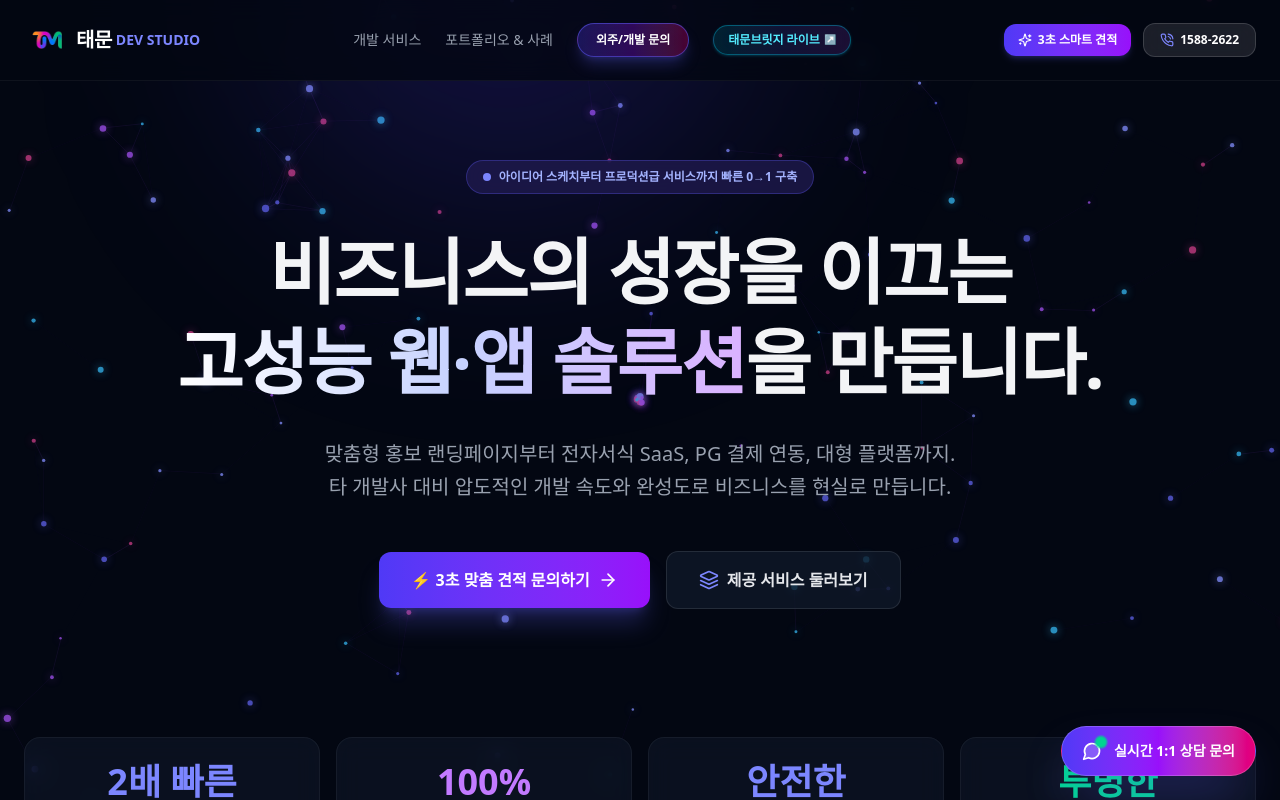
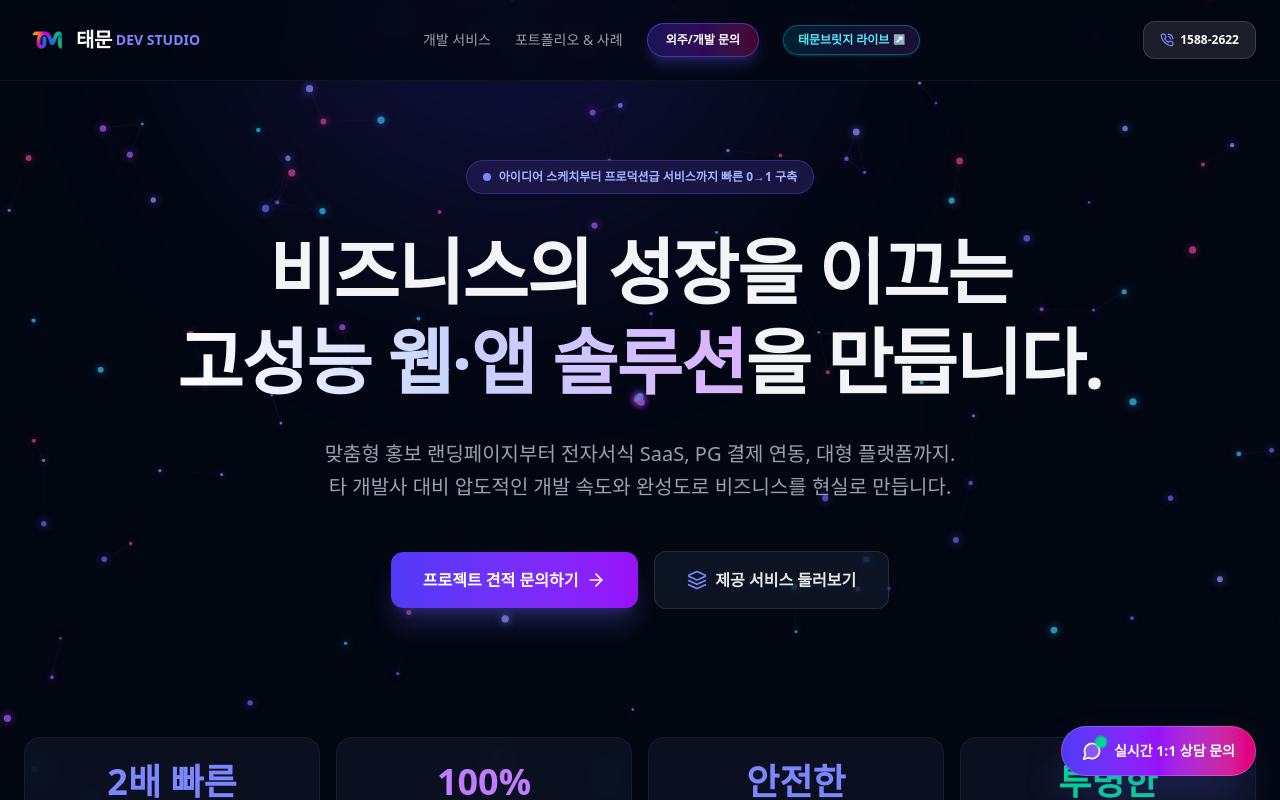
Before and after one commit to taemuntech/taemun-net, a Next.js app: page / in a window 1280 px wide. Shown: the top 800 px of the page. Built offline with nearby package versions, Linux system fonts and the light colour scheme.

Commit message:
remove_duplicate_header_quote_button_and_lightning_emoji

```diff
--- a/src/app/page.tsx
+++ b/src/app/page.tsx
@@ -61,16 +61,9 @@ export default function Home() {
 
           {/* Right CTAs */}
           <div className="flex items-center gap-2 lg:gap-3">
-            <Link
-              href="/inquiry"
-              className="px-3.5 py-2 rounded-xl bg-gradient-to-r from-indigo-600 to-purple-600 hover:opacity-95 text-white text-xs font-bold shadow-md shadow-indigo-500/20 transition-all flex items-center gap-1.5"
-            >
-              <Sparkles className="w-3.5 h-3.5" />
-              <span>3초 스마트 견적</span>
-            </Link>
-            <a href="tel:1588-2622" className="flex items-center gap-1.5 px-3 lg:px-4 py-2 rounded-xl bg-white/10 hover:bg-white/20 text-white text-xs font-bold border border-white/15 backdrop-blur-md transition-all">
+            <a href="tel:1588-2622" className="flex items-center gap-1.5 px-4 py-2.5 rounded-xl bg-white/10 hover:bg-white/20 text-white text-xs font-bold border border-white/15 backdrop-blur-md transition-all">
               <PhoneCall className="w-3.5 h-3.5 text-indigo-400" />
-              <span className="hidden lg:inline">1588-2622</span>
+              <span>1588-2622</span>
             </a>
           </div>
         </div>
@@ -97,7 +90,7 @@ export default function Home() {
 
         <div className="flex flex-col lg:flex-row items-center justify-center gap-3 lg:gap-4">
           <Link href="/inquiry" className="w-full lg:w-auto px-8 py-4 rounded-xl bg-gradient-to-r from-indigo-600 to-purple-600 text-white font-bold text-base shadow-xl shadow-indigo-500/25 hover:opacity-90 transition-all flex items-center justify-center gap-2 group">
-            <span>⚡ 3초 맞춤 견적 문의하기</span>
+            <span>프로젝트 견적 문의하기</span>
             <ArrowRight className="w-5 h-5 group-hover:translate-x-1 transition-transform" />
           </Link>
           <a href="#services" className="w-full lg:w-auto px-8 py-4 rounded-xl bg-gray-900/80 text-gray-200 hover:text-white font-bold text-base hover:bg-gray-800 transition-all border border-white/10 flex items-center justify-center gap-2">
```
